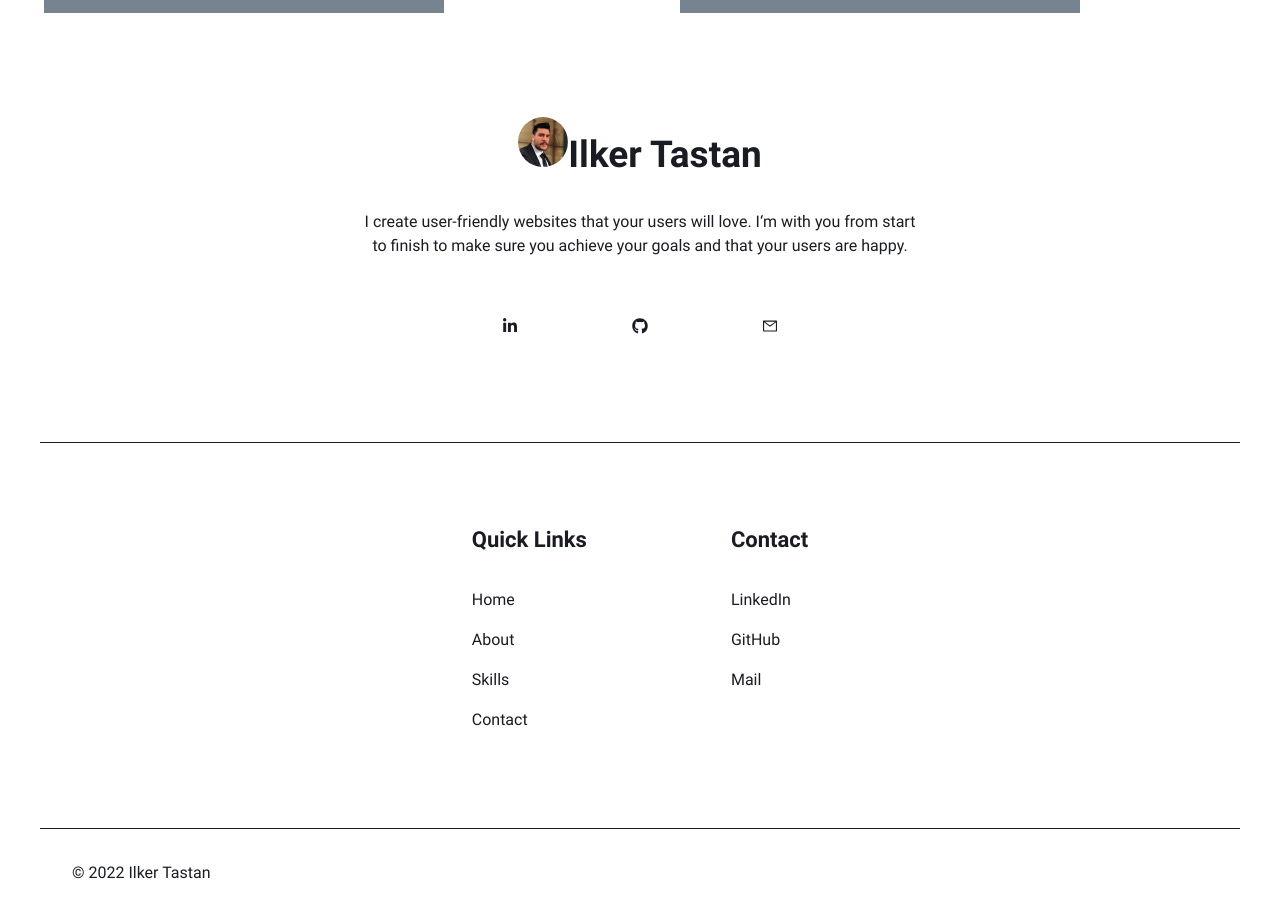
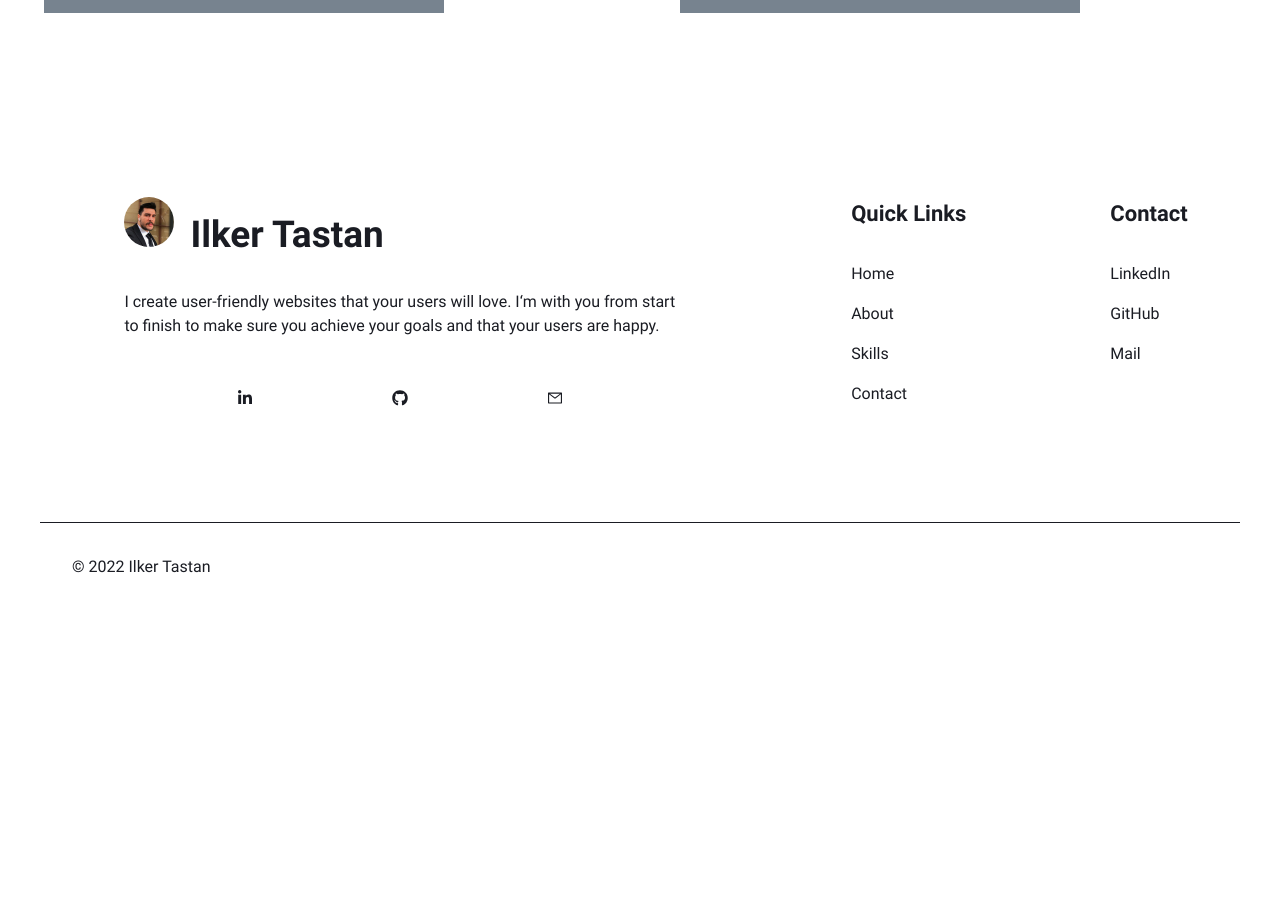
Before and after one commit to ilkertstn/next-blog, a Next.js app: page /skills in a window 1280 px wide. Shown: the part 786-1704 px from the top of the page. After the commit the page ends 1423 px from the top, so only its background shows below. Built offline with nearby package versions, Linux system fonts and the light colour scheme.

Commit message:
new features

```diff
--- a/components/BigCard/index.js
+++ b/components/BigCard/index.js
@@ -17,7 +17,7 @@ const BigCard = ({title, body, user, time, read, image }) => {
         />
       </div>
       <div className="flex flex-col w-[80%] tablet:w-[27rem] ml-6 tablet:ml-16 mt-6">
-        <div className="font-roboto h2 font-bold w-[70%] tablet:w-[100%] dark:text-white text-soDarkGrey underline ">
+        <div className="font-roboto h2 font-bold w-[70%] tablet:w-[100%] dark:text-white text-soDarkGrey underline cursor-pointer ">
           {title}
         </div>
         <div className="font-roboto dark:text-white text-soDarkGrey mt-2.5 w-[95%] text-small">
--- a/components/BigStore/index.js
+++ b/components/BigStore/index.js
@@ -21,9 +21,14 @@ const BigStore = () => {
   };
 
   return (
-    <div className="dark:bg-soDarkGrey bg-white max-w-screen-md tablet:h-[900px]">
+    <div className="dark:bg-soDarkGrey bg-white max-w-screen-md tablet:h-[600px]">
       <div className="flex flex-col text-center pt-10 tablet:pt-20">
-        <div className="text-white font-roboto font-bold h2 w-full tablet:w-full tablet:pl-0  ">
+
+
+
+          <div className="flex flex-col tablet:flex-row columns-3 pt-0 tablet:pt-20 justify-center tablet:space-x-36 ">
+            <div className="tablet:text-left">
+            <div className="text-white font-roboto font-bold h2 w-full tablet:w-full tablet:pl-8  ">
           <Image
             className="rounded-full"
             alt="img"
@@ -31,20 +36,19 @@ const BigStore = () => {
             height={50}
             width={50}
           />
-          <span className="text-soDarkGrey dark:text-white">Ilker Tastan</span>
+          <span className="text-soDarkGrey dark:text-white pl-4">Ilker Tastan</span>
         </div>
-        <div className="justifty-center font-roboto dark:text-whiteChange text-soDarkGrey p-[2rem] ">
+        <div className=" font-roboto dark:text-whiteChange text-soDarkGrey p-[2rem] ">
           I create user-friendly websites that your users will love. I&lsquo;m
           with you from start<br></br> to finish to make sure you achieve your
           goals and that your users are happy.
         </div>
-        <div>
-          <div className="flex items-center justify-between max-w-[300px] m-auto py-4">
+        <div className="flex justify-between max-w-[350px] m-auto py-2">
             <Link
               passHref
               href="https://www.linkedin.com/in/ilker-ta%C5%9Ftan-90402217a/"
             >
-              <div className="rounded-full shadow-lg shadow-gray-600 p-3 cursor-pointer hover:scale-150 ease-in duration-200 dark:text-white text-soDarkGrey">
+              <div className="rounded-full shadow-lg shadow-gray-600 p-3 cursor-pointer hover:scale-150 ease-in duration-200 dark:text-white dark:hover:text-blue hover:text-blue text-soDarkGrey">
                 <FaLinkedinIn />
               </div>
             </Link>
@@ -53,35 +57,33 @@ const BigStore = () => {
                 <FaGithub />
               </div>
             </Link>
-            <div className="rounded-full shadow-lg shadow-gray-600 p-3 cursor-pointer hover:scale-150 ease-in duration-200 dark:text-white text-soDarkGrey">
+            <div className="rounded-full shadow-lg shadow-gray-600 p-3 cursor-pointer hover:scale-150 ease-in duration-200 dark:text-white dark:hover:text-red300 hover:text-red300  text-soDarkGrey">
               <AiOutlineMail />
             </div>
+
           </div>
+            </div>
 
-          <div className="flex justify-center tablet:pt-20 ">
-            <hr className="hidden mobile:block dark:text-whiteChange text-soDarkGrey w-[1200px] "></hr>
-          </div>
-          <div className="flex flex-col tablet:flex-row pt-0 tablet:pt-20 justify-center tablet:space-x-36 ">
             <div className="flex flex-col space-y-7 tablet:space-y-3 ">
               <span className="hidden mobile:block font-roboto font-bold h5 dark:text-white text-soDarkGrey tablet:self-baseline	">
                 Quick Links
               </span>
               <div className="flex flex-col pt-2 tablet:pt-5 space-y-0 tablet:space-y-2">
                 <Link href="/blog" passHref>
-                  <button className="font-roboto text dark:text-whiteChange text-soDarkGrey tablet:self-baseline	hover:text-yellow hover:underline focus:text-yellow ">
+                  <button className="font-roboto text dark:text-whiteChange text-soDarkGrey tablet:self-baseline dark:hover:text-yellow dark:focus:text-yellow	hover:text-yellow hover:underline focus:text-yellow ">
                     Home
                   </button>
                 </Link>
                 <Link passHref href="/about">
-                  <button className="font-roboto dark:text-whiteChange text-soDarkGrey pt-[18px] tablet:pt-2 tablet:self-baseline hover:text-yellow hover:underline focus:text-yellow">
+                  <button className="font-roboto dark:text-whiteChange text-soDarkGrey pt-[18px] tablet:pt-2 tablet:self-baseline dark:hover:text-yellow dark:focus:text-yellow hover:text-yellow hover:underline focus:text-yellow">
                     About
                   </button>
                 </Link>
-                <button className="font-roboto dark:text-whiteChange text-soDarkGrey pt-[18px] tablet:pt-2 tablet:self-baseline hover:text-yellow hover:underline focus:text-yellow">
+                <button className="font-roboto dark:text-whiteChange text-soDarkGrey pt-[18px] tablet:pt-2 tablet:self-baseline dark:hover:text-yellow dark:focus:text-yellow hover:text-yellow hover:underline focus:text-yellow">
                   Skills
                 </button>
                 <Link href="/contact" passHref>
-                  <button className="font-roboto dark:text-whiteChange text-soDarkGrey pt-[18px] tablet:pt-2 tablet:self-baseline hover:text-yellow hover:underline focus:text-yellow">
+                  <button className="font-roboto dark:text-whiteChange text-soDarkGrey pt-[18px] tablet:pt-2 tablet:self-baseline dark:hover:text-yellow dark:focus:text-yellow hover:text-yellow hover:underline focus:text-yellow">
                     Contact
                   </button>
                 </Link>
@@ -96,16 +98,16 @@ const BigStore = () => {
                   passHref
                   href="https://tr.linkedin.com/in/ilker-ta%C5%9Ftan-90402217a"
                 >
-                  <button className="font-roboto dark:text-whiteChange text-soDarkGrey tablet:self-baseline pt-2 tablet:pt-0 hover:text-yellow hover:underline focus:text-yellow  ">
+                  <button className="font-roboto dark:text-whiteChange text-soDarkGrey tablet:self-baseline pt-2 tablet:pt-0 dark:hover:text-yellow dark:focus:text-yellow hover:text-yellow hover:underline focus:text-yellow  ">
                     LinkedIn
                   </button>
                 </Link>
                 <Link passHref href="https://github.com/ilkertstn">
-                  <button className="font-roboto dark:text-whiteChange text-soDarkGrey tablet:self-baseline	pt-[18px] tablet:pt-2 hover:text-yellow hover:underline focus:text-yellow">
+                  <button className="font-roboto dark:text-whiteChange text-soDarkGrey tablet:self-baseline	pt-[18px] tablet:pt-2 dark:hover:text-yellow dark:focus:text-yellow hover:text-yellow hover:underline focus:text-yellow">
                     GitHub
                   </button>
                 </Link>
-                <button className="font-roboto dark:text-whiteChange text-soDarkGrey tablet:self-baseline	pt-[18px] tablet:pt-2 hover:text-yellow hover:underline focus:text-yellow">
+                <button className="font-roboto dark:text-whiteChange text-soDarkGrey tablet:self-baseline	pt-[18px] tablet:pt-2 dark:hover:text-yellow dark:focus:text-yellow hover:text-yellow hover:underline focus:text-yellow">
                   Mail
                 </button>
               </div>
@@ -119,7 +121,7 @@ const BigStore = () => {
           </div>
         </div>
       </div>
-    </div>
+
   );
 };
 
--- a/components/Contact/index.js
+++ b/components/Contact/index.js
@@ -42,7 +42,7 @@ const Contact = () => {
         <input className='dark:bg-soDarkGrey bg-lightGrey rounded-2xl p-4 tablet:p-2 tablet:w-[665px] h-[200px] outline-none text-white dark:text-soDarkGrey' placeholder='Your Message' name='message'></input>
         </div>
         <div className='col-8 form-group mx-auto'>
-           <input type="submit" className='bg-red200 tablet:w-[665px] pl-14 tablet:pl-6 pr-14 tablet:pr-6 pt-3 tablet:pt-2 pb-3 tablet:pb-2 rounded-3xl tablet:rounded-2xl text-white dark:text-soDarkGrey font-roboto cursor-pointer' value="Send Message"></input>
+           <input type="submit" className='bg-red200 hover:bg-red300 tablet:w-[665px] pl-14 tablet:pl-6 pr-14 tablet:pr-6 pt-3 tablet:pt-2 pb-3 tablet:pb-2 rounded-3xl tablet:rounded-2xl text-white font-roboto cursor-pointer' value="Send Message"></input>
            </div>
       </form>
       </div>
--- a/components/Navbar/index.js
+++ b/components/Navbar/index.js
@@ -102,7 +102,7 @@ const Navbar = () => {
             </li>
           </Link>
           <button
-            className="text-soDarkGrey dark:text-white"
+            className="text-soDarkGrey dark:text-white bg-purple dark:bg-yellow300  p-3 rounded-full hover:scale-125 ease-in duration-200"
             onClick={() => setTheme(theme === "light" ? "dark" : "light")}
           >
             <FaRegLightbulb />
--- a/tailwind.config.js
+++ b/tailwind.config.js
@@ -41,14 +41,18 @@ module.exports = {
     colors: {
       black: "#000000",
       red200: "#C24C20",
+      red300:"#BF360C",
       lightGrey:"#e5e7eb",
       grey: "rgba(119, 131, 143, 1)",
       white: "#ffffff",
       yellow: "#F19D38",
+      yellow300: "#fde047",
       whiteChange: "rgba(255, 255, 255, 0.7)",
       blackChange: "rgba(31, 31, 57, 1)",
       darkGrey: "#23252F",
       soDarkGrey: "#1A1C23",
+      blue:"#0A66C2",
+      purple:"#581c87",
     },
     fontFamily: {
       roboto: ["Roboto"],
```
